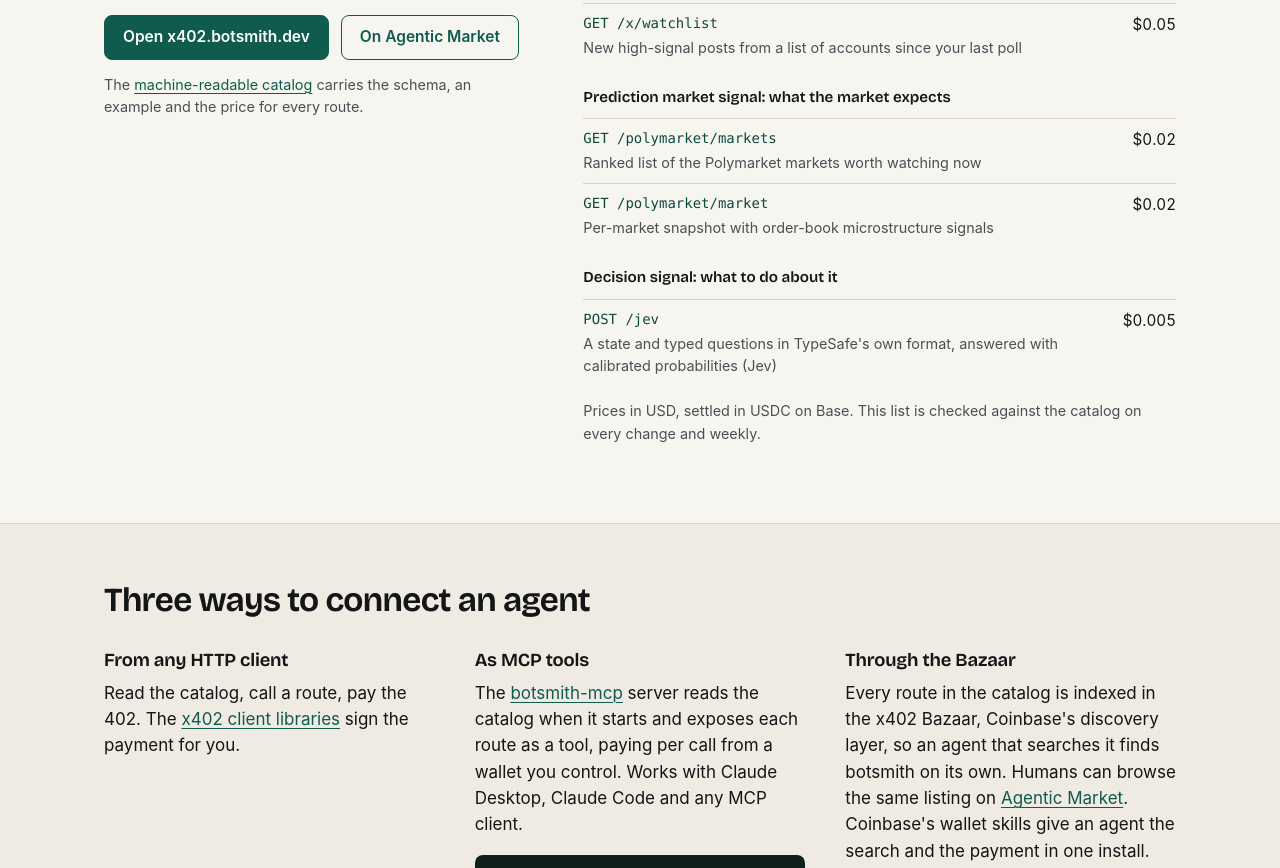
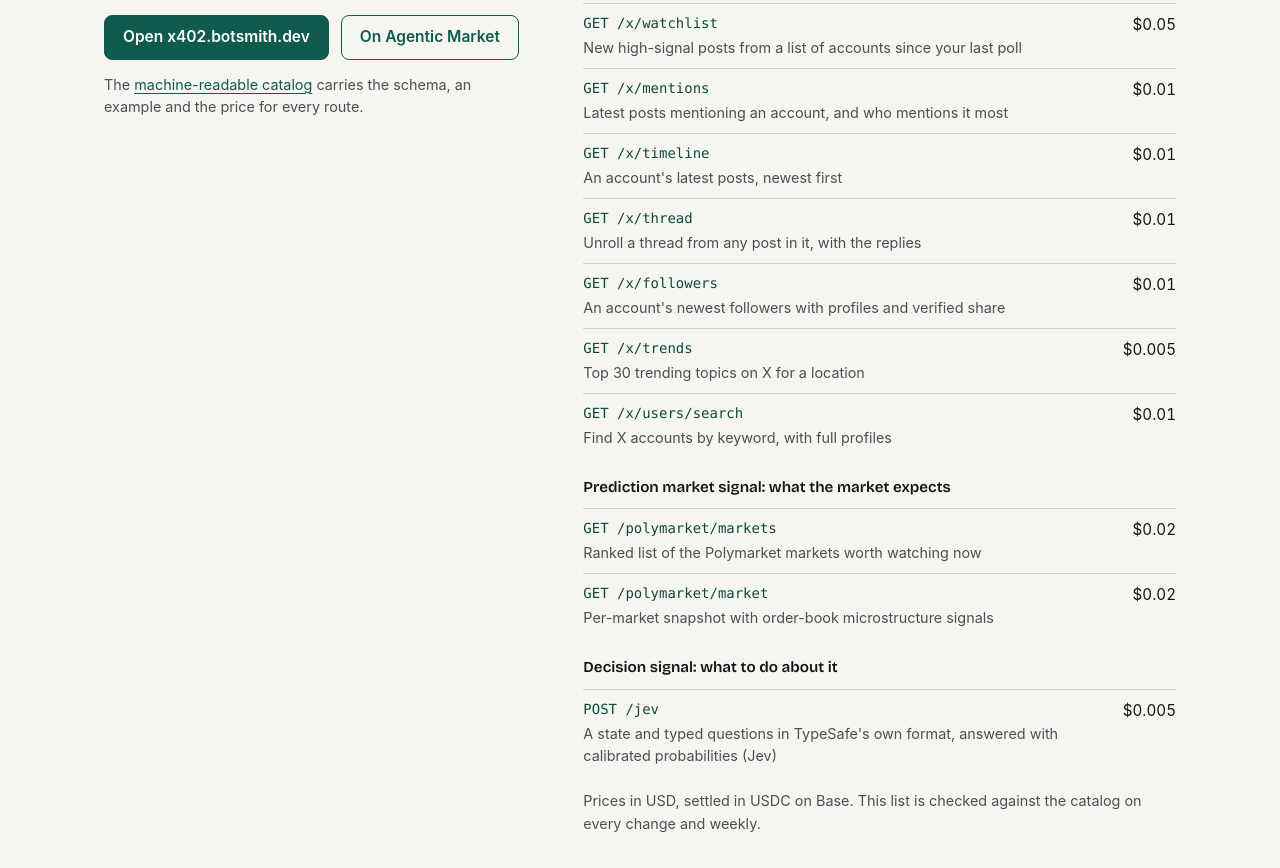
Before and after one commit to byronxlg/botsmith, a plain HTML site: page index.html in a window 1280 px wide. Shown: the part 1174-2042 px from the top of the page. Drawn offline with Linux system fonts and the light colour scheme.

Commit message:
SealKeeper domain claim token at /.well-known/sealkeeper-claim.txt (#17)
* SealKeeper domain claim token at /.well-known/sealkeeper-claim.txt

* price list: the six /x routes from x402-services#51 (catalog drift turned the check red)

```diff
--- a/index.html
+++ b/index.html
@@ -126,6 +126,12 @@
               <tr><td class="route"><code>GET /x/search</code><span>Recent X posts with full query syntax</span></td><td class="num" data-route="/x/search" data-price="$0.02">$0.02</td></tr>
               <tr><td class="route"><code>GET /x/dossier</code><span>Profile, activity analytics and bot-likelihood in one call</span></td><td class="num" data-route="/x/dossier" data-price="$0.05">$0.05</td></tr>
               <tr><td class="route"><code>GET /x/watchlist</code><span>New high-signal posts from a list of accounts since your last poll</span></td><td class="num" data-route="/x/watchlist" data-price="$0.05">$0.05</td></tr>
+              <tr><td class="route"><code>GET /x/mentions</code><span>Latest posts mentioning an account, and who mentions it most</span></td><td class="num" data-route="/x/mentions" data-price="$0.01">$0.01</td></tr>
+              <tr><td class="route"><code>GET /x/timeline</code><span>An account's latest posts, newest first</span></td><td class="num" data-route="/x/timeline" data-price="$0.01">$0.01</td></tr>
+              <tr><td class="route"><code>GET /x/thread</code><span>Unroll a thread from any post in it, with the replies</span></td><td class="num" data-route="/x/thread" data-price="$0.01">$0.01</td></tr>
+              <tr><td class="route"><code>GET /x/followers</code><span>An account's newest followers with profiles and verified share</span></td><td class="num" data-route="/x/followers" data-price="$0.01">$0.01</td></tr>
+              <tr><td class="route"><code>GET /x/trends</code><span>Top 30 trending topics on X for a location</span></td><td class="num" data-route="/x/trends" data-price="$0.005">$0.005</td></tr>
+              <tr><td class="route"><code>GET /x/users/search</code><span>Find X accounts by keyword, with full profiles</span></td><td class="num" data-route="/x/users/search" data-price="$0.01">$0.01</td></tr>
             </tbody>
             <tbody>
               <tr class="group"><th scope="rowgroup" colspan="2">Prediction market signal: what the market expects</th></tr>
```
Also changed, not shown: .github/workflows/pages.yml, .well-known/sealkeeper-claim.txt (added).
